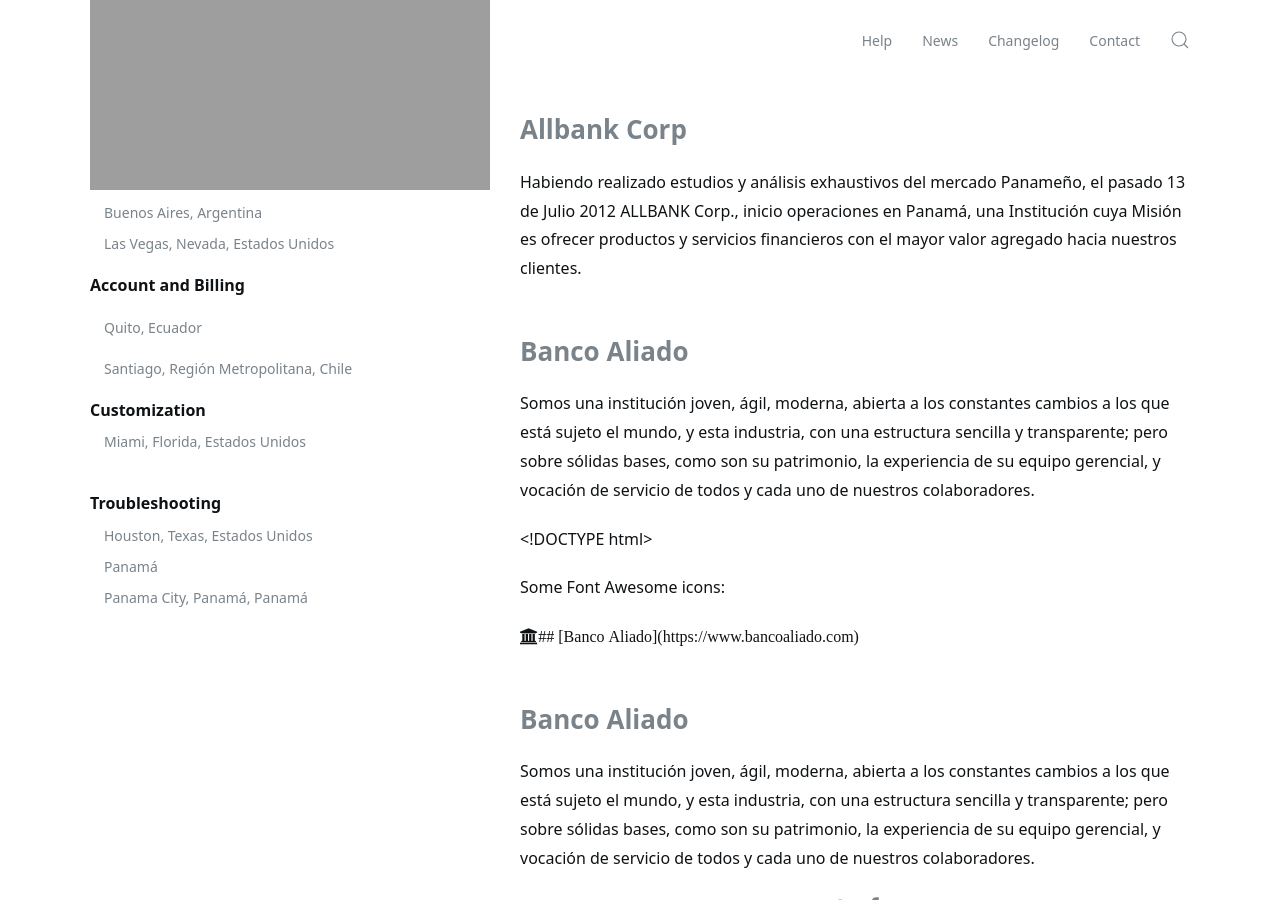
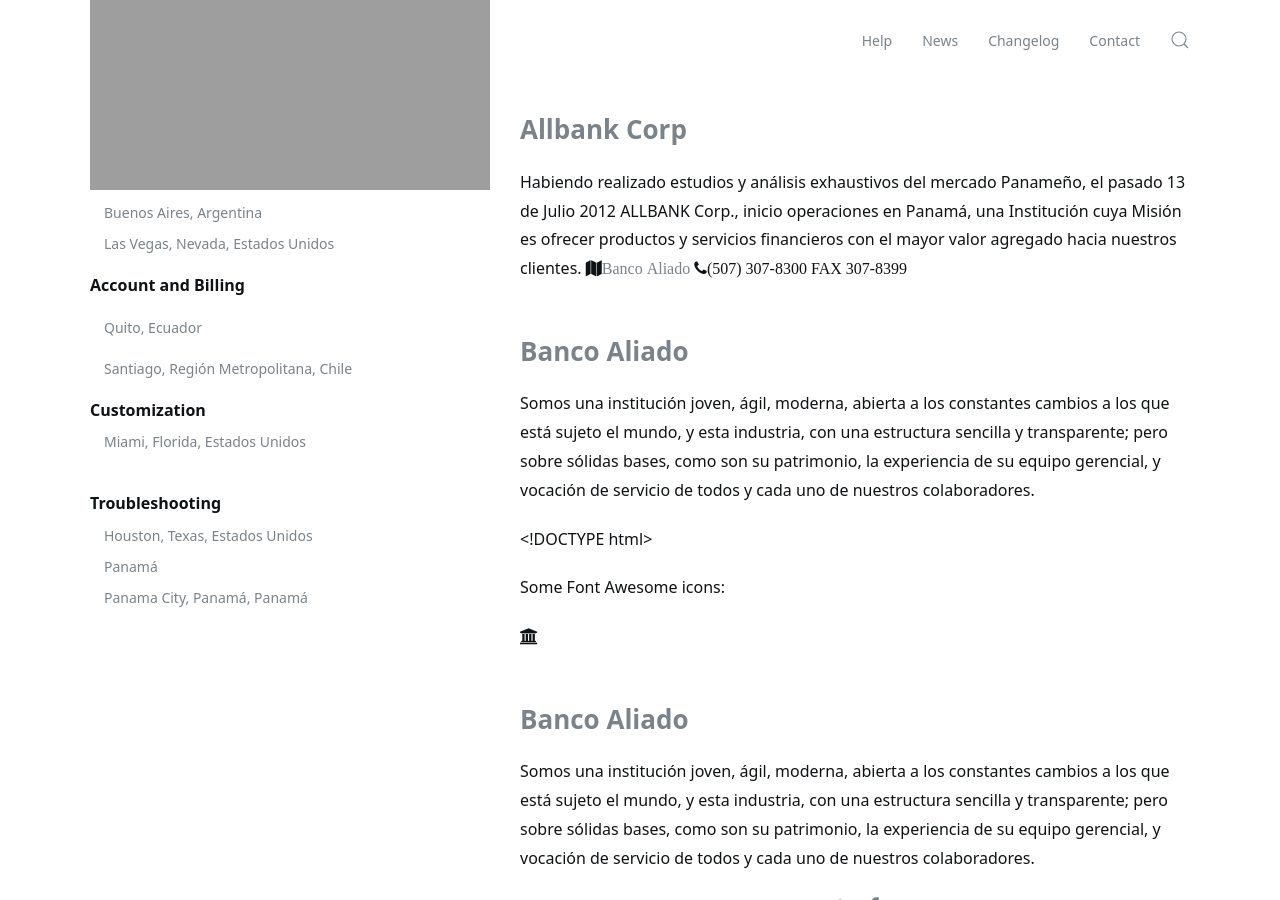
Before and after one commit to jelmii/jelmii.github.io, a Jekyll site: the page built from _docs/quickstart.md, in a window 1280 px wide and 900 px high, scrolled down 440 px. Built offline with Jekyll 4.4.1, drawn with Linux system fonts in a browser that asks for light colours.

Commit message:
Update quickstart.md

```diff
--- a/_docs/quickstart.md
+++ b/_docs/quickstart.md
@@ -14,6 +14,8 @@ tags: featured
 
 ## [Allbank Corp](https://www.allbank.com.pa)
 Habiendo realizado estudios y análisis exhaustivos del mercado Panameño, el pasado 13 de Julio 2012 ALLBANK Corp., inicio operaciones en Panamá, una Institución cuya Misión es ofrecer productos y servicios financieros con el mayor valor agregado hacia nuestros clientes.
+<i class="fa fa-map">[Banco Aliado](https://www.bancoaliado.com)</i>
+<i class="fa fa-phone">(507) 307-8300 FAX 307-8399</i>
 
 ## [Banco Aliado](https://www.bancoaliado.com)
 Somos una institución joven, ágil, moderna, abierta a los constantes cambios a los que está sujeto el mundo, y esta industria, con una estructura sencilla y transparente; pero sobre sólidas bases, como son su patrimonio, la experiencia de su equipo gerencial, y vocación de servicio de todos y cada uno de nuestros colaboradores.
@@ -26,9 +28,8 @@ Somos una institución joven, ágil, moderna, abierta a los constantes cambios a
 <link rel="stylesheet" href="https://cdnjs.cloudflare.com/ajax/libs/font-awesome/4.7.0/css/font-awesome.min.css">
 </head>
 <body>
-
 <p>Some Font Awesome icons:</p>
-<i class="fa fa-bank">## [Banco Aliado](https://www.bancoaliado.com)</i>
+<i class="fa fa-bank"></i>
 </body>
 </html>
 
```
